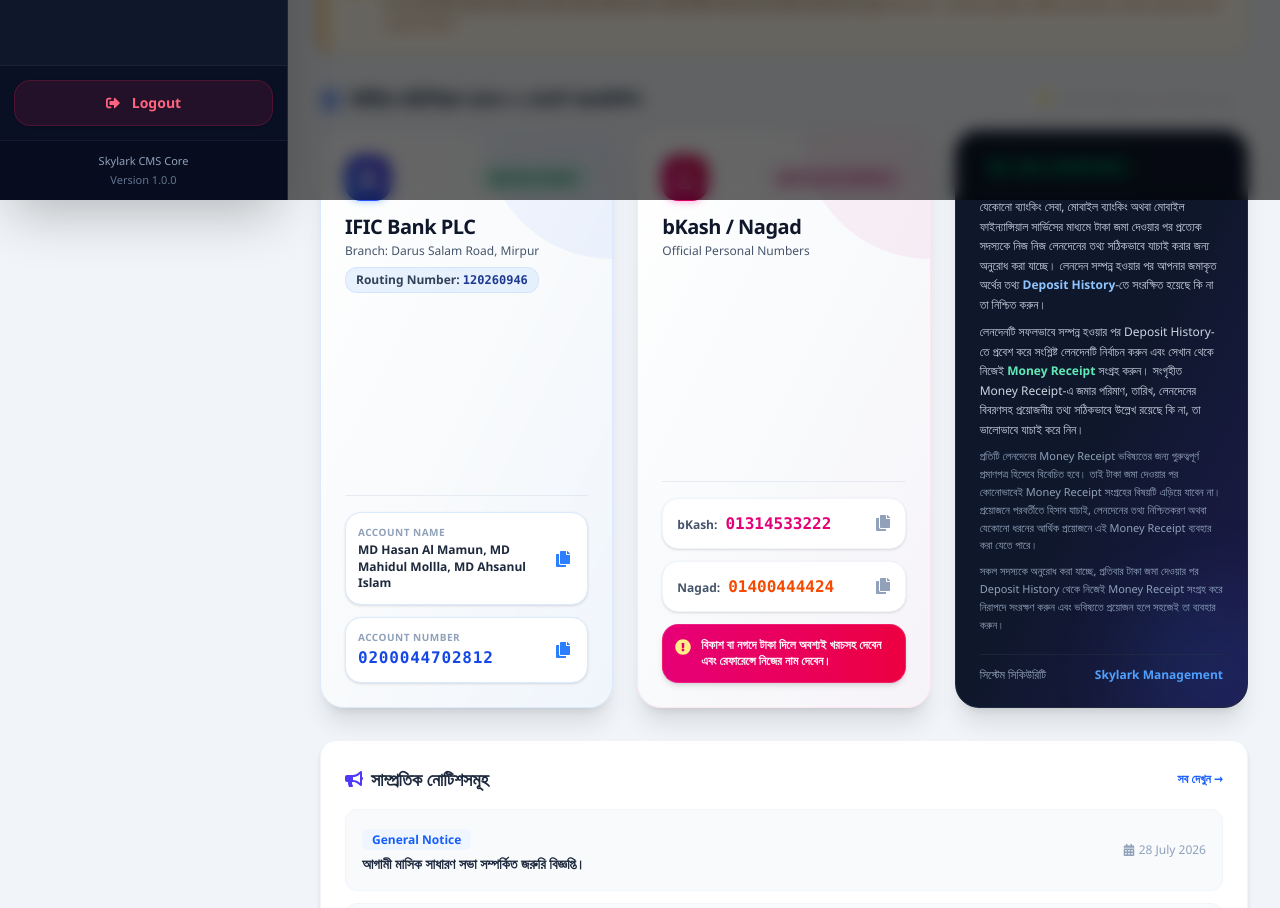
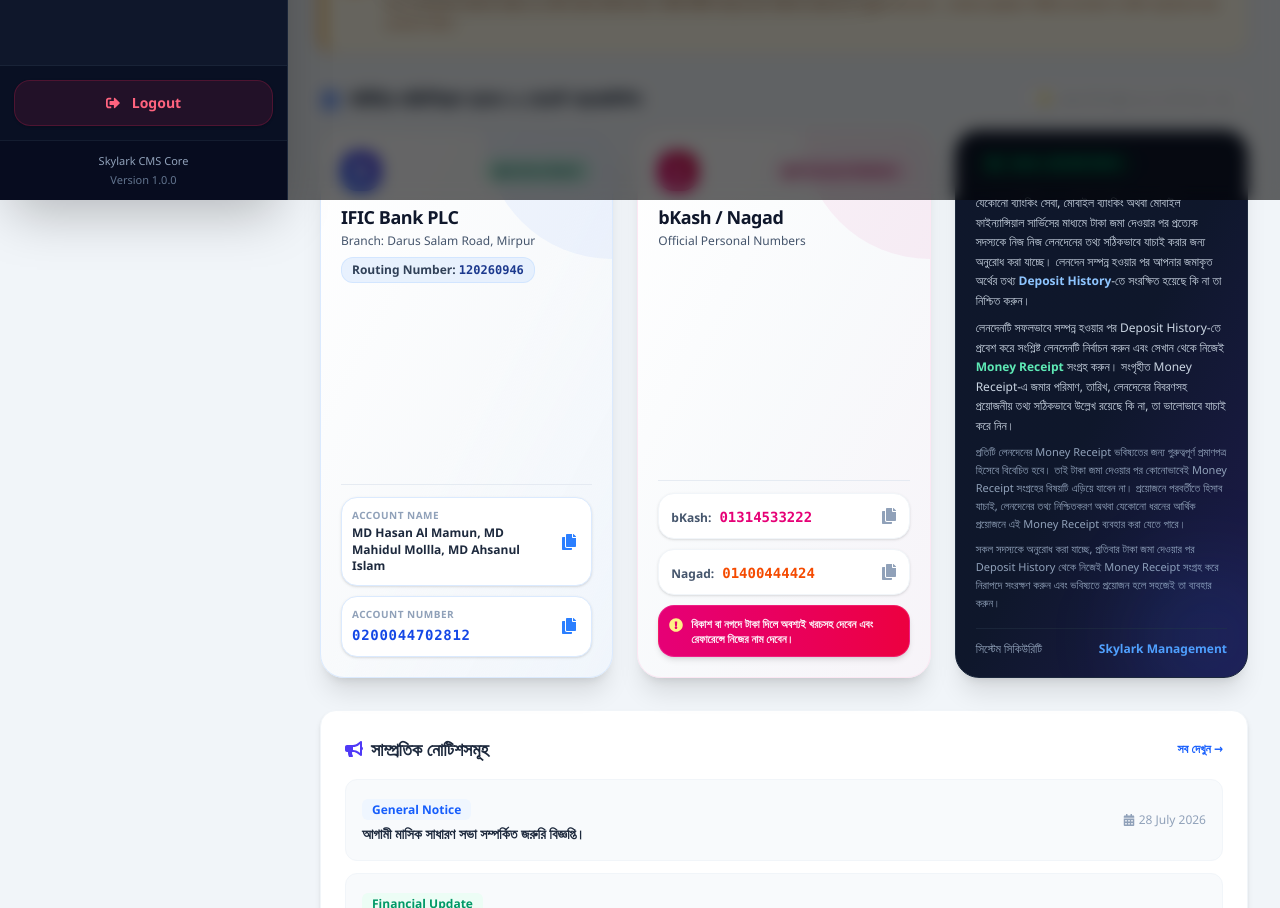
Before and after one commit to rayhan1823-a/Skylark-Cooperative-System, a React app in the folder frontend/: page / in a window 1280 px wide. Shown: the part 600-1508 px from the top of the page. Built offline with nearby package versions, Linux system fonts and the light colour scheme; no server answers; sample sign-in values are in the browser's storage; the HTML template or start-up script is replaced by a standard one.

Commit message:
Fix card layout spacing and font size alignment in Home component

```diff
--- a/frontend/src/pages/Home.jsx
+++ b/frontend/src/pages/Home.jsx
@@ -142,20 +142,20 @@
         <div className="grid grid-cols-1 md:grid-cols-2 lg:grid-cols-3 gap-6 items-stretch">
 
           {/* 1. IFIC Bank Card */}
-          <div className="bg-gradient-to-br from-white via-slate-50 to-blue-50/50 p-6 rounded-3xl shadow-xl border border-blue-100 hover:shadow-2xl transition-all duration-300 relative overflow-hidden flex flex-col justify-between group">
+          <div className="bg-gradient-to-br from-white via-slate-50 to-blue-50/50 p-5 rounded-3xl shadow-xl border border-blue-100 hover:shadow-2xl transition-all duration-300 relative overflow-hidden flex flex-col justify-between group">
             <div className="absolute top-0 right-0 w-32 h-32 bg-blue-600/5 rounded-bl-full pointer-events-none transition group-hover:scale-110"></div>
 
             <div>
               <div className="flex items-center justify-between mb-3">
-                <div className="bg-gradient-to-tr from-blue-600 to-indigo-700 text-white p-3 rounded-2xl shadow-md shadow-blue-500/20">
-                  <FaUniversity size={22} />
+                <div className="bg-gradient-to-tr from-blue-600 to-indigo-700 text-white p-2.5 rounded-2xl shadow-md shadow-blue-500/20">
+                  <FaUniversity size={20} />
                 </div>
                 <span className="text-xs font-bold bg-emerald-100 text-emerald-800 px-3 py-1 rounded-full border border-emerald-200">
                   ● Active Bank
                 </span>
               </div>
 
-              <h4 className="font-extrabold text-slate-900 text-xl tracking-tight">IFIC Bank PLC</h4>
+              <h4 className="font-extrabold text-slate-900 text-lg tracking-tight">IFIC Bank PLC</h4>
               <p className="text-xs font-medium text-slate-600 mt-0.5">Branch: Darus Salam Road, Mirpur</p>
 
               {/* Routing Number Added */}
@@ -164,12 +164,12 @@
               </div>
             </div>
 
-            <div className="mt-5 pt-4 border-t border-slate-200/80 space-y-3">
+            <div className="mt-4 pt-3 border-t border-slate-200/80 space-y-2.5">
 
               {/* Account Name with Copy Button */}
               <div
                 onClick={() => handleCopy("MD Hasan Al Mamun, MD Mahidul Mollla, MD Ahsanul Islam")}
-                className="bg-white p-3 rounded-2xl border border-blue-100 hover:border-blue-400 cursor-pointer flex items-center justify-between shadow-sm transition group/item"
+                className="bg-white p-2.5 rounded-2xl border border-blue-100 hover:border-blue-400 cursor-pointer flex items-center justify-between shadow-sm transition group/item"
                 title="Click to copy Account Name"
               >
                 <div className="pr-2">
@@ -186,12 +186,12 @@
               {/* Account Number with Copy Button */}
               <div
                 onClick={() => handleCopy("0200044702812")}
-                className="bg-white p-3 rounded-2xl border border-blue-100 hover:border-blue-400 cursor-pointer flex items-center justify-between shadow-sm transition group/item"
+                className="bg-white p-2.5 rounded-2xl border border-blue-100 hover:border-blue-400 cursor-pointer flex items-center justify-between shadow-sm transition group/item"
                 title="Click to copy Account Number"
               >
                 <div>
                   <p className="text-[10px] font-bold text-slate-400 uppercase tracking-wider">Account Number</p>
-                  <span className="text-blue-700 font-mono font-black text-base tracking-wider">0200044702812</span>
+                  <span className="text-blue-700 font-mono font-black text-sm tracking-wider">0200044702812</span>
                 </div>
                 <span className="text-blue-500 group-hover/item:scale-110 transition p-1 shrink-0">
                   {copiedText === "0200044702812" ? <FaCheck className="text-emerald-600 text-base" /> : <FaCopy className="text-base" />}
@@ -202,34 +202,34 @@
           </div>
 
           {/* 2. bKash / Nagad Card */}
-          <div className="bg-gradient-to-br from-white via-slate-50 to-pink-50/50 p-6 rounded-3xl shadow-xl border border-pink-100 hover:shadow-2xl transition-all duration-300 relative overflow-hidden flex flex-col justify-between group">
+          <div className="bg-gradient-to-br from-white via-slate-50 to-pink-50/50 p-5 rounded-3xl shadow-xl border border-pink-100 hover:shadow-2xl transition-all duration-300 relative overflow-hidden flex flex-col justify-between group">
             <div className="absolute top-0 right-0 w-32 h-32 bg-pink-600/5 rounded-bl-full pointer-events-none transition group-hover:scale-110"></div>
 
             <div>
               <div className="flex items-center justify-between mb-3">
-                <div className="bg-gradient-to-tr from-pink-600 to-rose-700 text-white p-3 rounded-2xl shadow-md shadow-pink-500/20">
-                  <FaMobileAlt size={22} />
+                <div className="bg-gradient-to-tr from-pink-600 to-rose-700 text-white p-2.5 rounded-2xl shadow-md shadow-pink-500/20">
+                  <FaMobileAlt size={20} />
                 </div>
                 <span className="text-xs font-bold bg-pink-100 text-pink-800 px-3 py-1 rounded-full border border-pink-200">
                   ● Personal Wallets
                 </span>
               </div>
 
-              <h4 className="font-extrabold text-slate-900 text-xl tracking-tight">bKash / Nagad</h4>
+              <h4 className="font-extrabold text-slate-900 text-lg tracking-tight">bKash / Nagad</h4>
               <p className="text-xs font-medium text-slate-600 mt-0.5">Official Personal Numbers</p>
             </div>
 
-            <div className="mt-5 pt-4 border-t border-slate-200/80 space-y-3">
+            <div className="mt-4 pt-3 border-t border-slate-200/80 space-y-2.5">
 
               {/* bKash */}
               <div
                 onClick={() => handleCopy("01314533222")}
-                className="flex items-center justify-between bg-white px-3.5 py-3 rounded-2xl border border-slate-100 hover:border-pink-300 cursor-pointer shadow-sm transition group/item"
+                className="flex items-center justify-between bg-white px-3 py-2.5 rounded-2xl border border-slate-100 hover:border-pink-300 cursor-pointer shadow-sm transition group/item"
                 title="Click to copy bKash number"
               >
                 <div>
                   <span className="font-bold text-slate-600 text-xs">bKash:</span>
-                  <span className="text-pink-600 font-mono font-extrabold text-base ml-2">01314533222</span>
+                  <span className="text-pink-600 font-mono font-extrabold text-sm ml-2">01314533222</span>
                 </div>
                 <span className="text-slate-400 group-hover/item:text-pink-600 transition text-base shrink-0">
                   {copiedText === "01314533222" ? <FaCheck className="text-emerald-600 text-base" /> : <FaCopy className="text-base" />}
@@ -239,12 +239,12 @@
               {/* Nagad */}
               <div
                 onClick={() => handleCopy("01400444424")}
-                className="flex items-center justify-between bg-white px-3.5 py-3 rounded-2xl border border-slate-100 hover:border-orange-300 cursor-pointer shadow-sm transition group/item"
+                className="flex items-center justify-between bg-white px-3 py-2.5 rounded-2xl border border-slate-100 hover:border-orange-300 cursor-pointer shadow-sm transition group/item"
                 title="Click to copy Nagad number"
               >
                 <div>
                   <span className="font-bold text-slate-600 text-xs">Nagad:</span>
-                  <span className="text-orange-600 font-mono font-extrabold text-base ml-2">01400444424</span>
+                  <span className="text-orange-600 font-mono font-extrabold text-sm ml-2">01400444424</span>
                 </div>
                 <span className="text-slate-400 group-hover/item:text-orange-600 transition text-base shrink-0">
                   {copiedText === "01400444424" ? <FaCheck className="text-emerald-600 text-base" /> : <FaCopy className="text-base" />}
@@ -252,9 +252,9 @@
               </div>
 
               {/* Notice Updated with Expense & Reference Instruction */}
-              <div className="mt-3 bg-gradient-to-r from-pink-600 to-rose-600 text-white p-3 rounded-2xl shadow-md flex items-start gap-2.5 border border-pink-400/30">
-                <FaExclamationCircle className="text-yellow-200 shrink-0 mt-0.5 text-base" />
-                <p className="text-xs font-bold leading-snug text-pink-50">
+              <div className="mt-2 bg-gradient-to-r from-pink-600 to-rose-600 text-white p-2.5 rounded-2xl shadow-md flex items-start gap-2 border border-pink-400/30">
+                <FaExclamationCircle className="text-yellow-200 shrink-0 mt-0.5 text-sm" />
+                <p className="text-[11px] font-bold leading-snug text-pink-50">
                   বিকাশ বা নগদে টাকা দিলে অবশ্যই খরচসহ দেবেন এবং রেফারেন্সে নিজের নাম দেবেন।
                 </p>
               </div>
@@ -263,7 +263,7 @@
           </div>
 
           {/* 3. Premium Security & Instruction Card (Exact requested text) */}
-          <div className="bg-gradient-to-br from-slate-900 via-slate-900 to-indigo-950 text-white p-6 rounded-3xl shadow-xl flex flex-col justify-between border border-slate-800 relative overflow-hidden">
+          <div className="bg-gradient-to-br from-slate-900 via-slate-900 to-indigo-950 text-white p-5 rounded-3xl shadow-xl flex flex-col justify-between border border-slate-800 relative overflow-hidden">
             <div className="absolute -bottom-10 -right-10 w-40 h-40 bg-blue-500/10 rounded-full blur-2xl pointer-events-none"></div>
 
             <div>
@@ -287,7 +287,7 @@
               </div>
             </div>
 
-            <div className="mt-5 pt-3 border-t border-slate-800/80 flex items-center justify-between text-xs text-slate-400 font-medium">
+            <div className="mt-4 pt-3 border-t border-slate-800/80 flex items-center justify-between text-xs text-slate-400 font-medium">
               <span>সিস্টেম সিকিউরিটি</span>
               <span className="text-blue-400 font-semibold">Skylark Management</span>
             </div>
```
